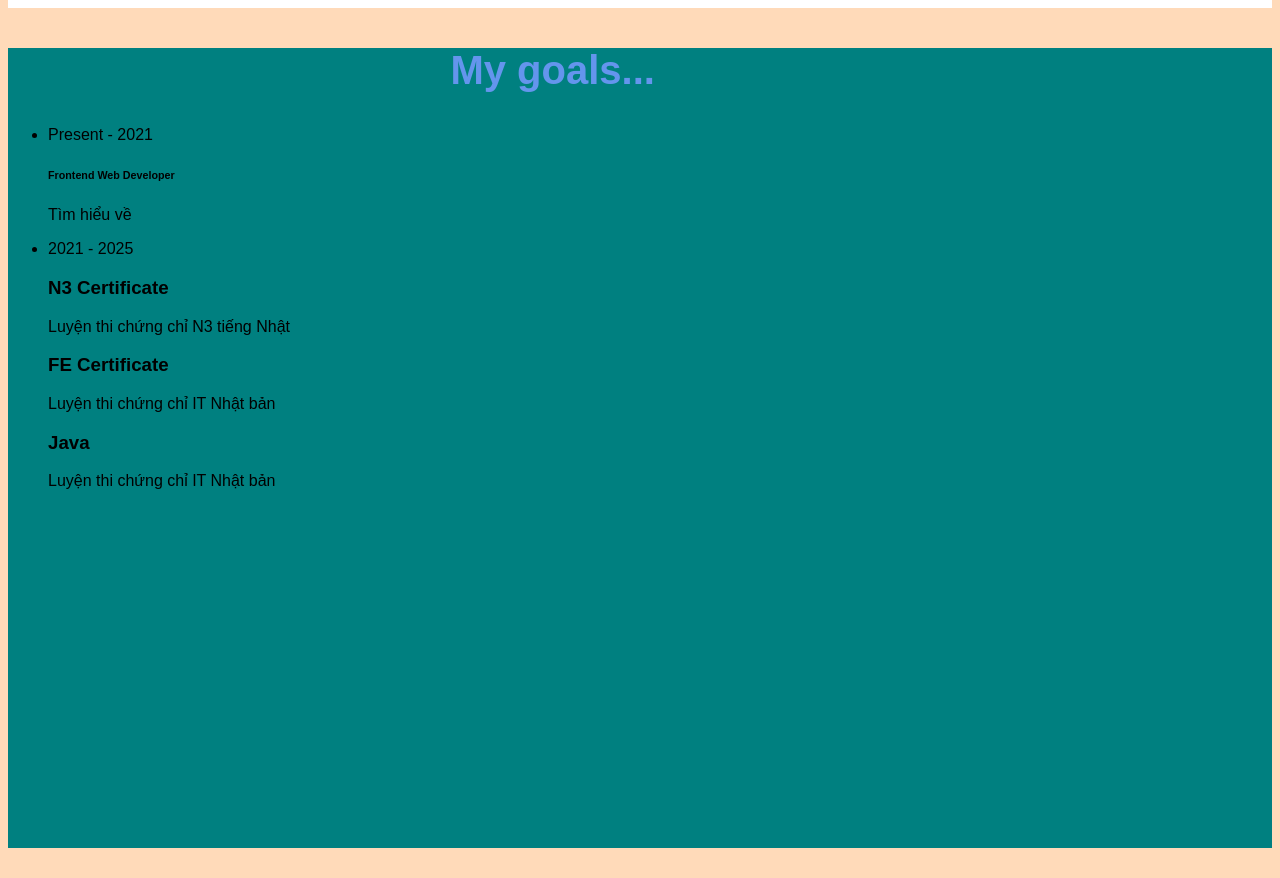
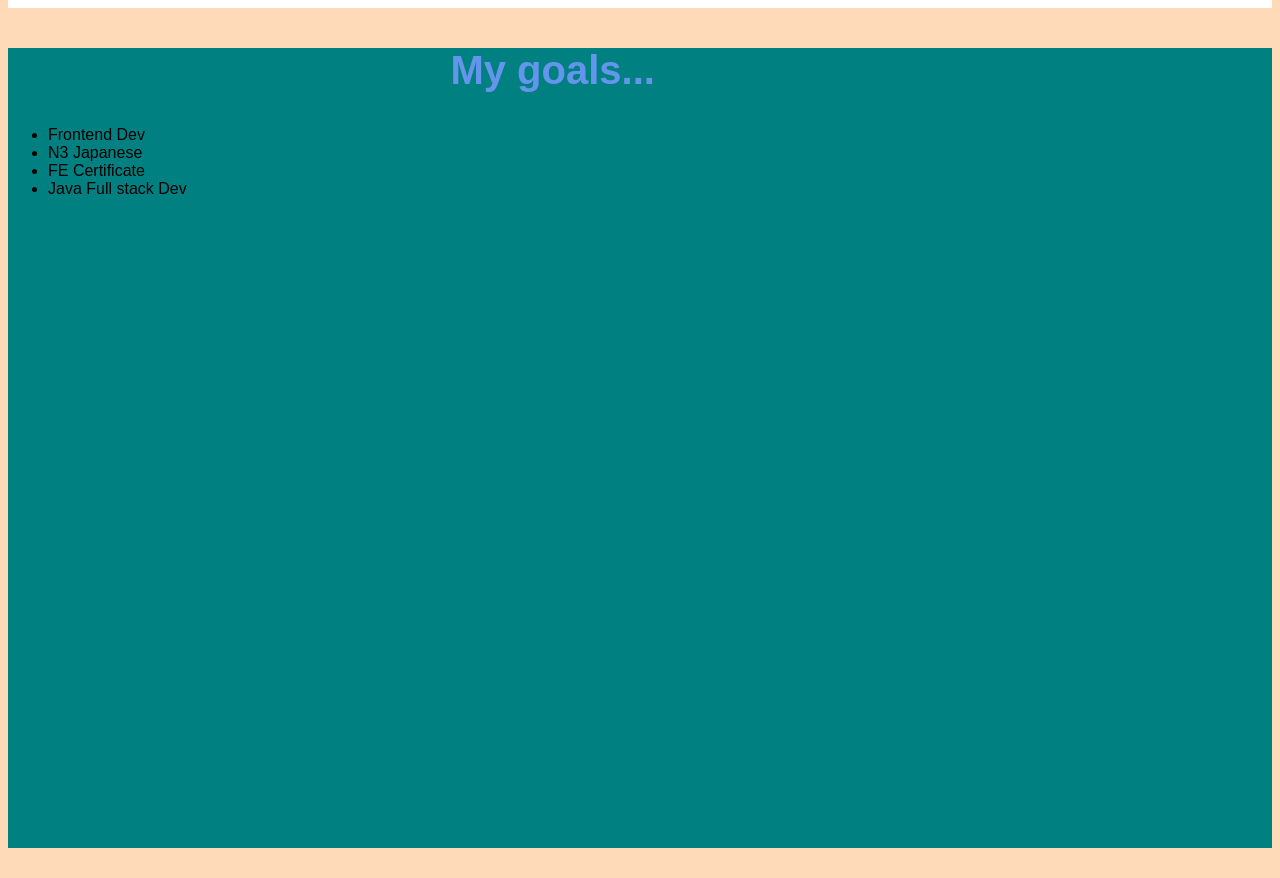
Before and after one commit to ducmanh2802/portfolio, a plain HTML site: page index.html in a window 1280 px wide. Shown: the part 800-1678 px from the top of the page. Drawn offline with Linux system fonts and the light colour scheme.

Commit message:
Update Portfolio

```diff
--- a/index.html
+++ b/index.html
@@ -37,28 +37,10 @@
     <section id="goals">
       <h1 class="projects_title">My goals...</h1>
       <ul>
-        <li>
-          <div class="date">Present - 2021</div>
-          <div class="info">
-            <h6>Frontend Web Developer</h6>
-            <p>Tìm hiểu về</p>
-          </div>
-        </li>
-        <li>
-          <div class="date">2021 - 2025</div>
-          <div class="info">
-            <h3>N3 Certificate</h3>
-            <p>Luyện thi chứng chỉ N3 tiếng Nhật</p>
-          </div>
-          <div class="info">
-            <h3>FE Certificate</h3>
-            <p>Luyện thi chứng chỉ IT Nhật bản</p>
-          </div>
-          <div class="info">
-            <h3>Java</h3>
-            <p>Luyện thi chứng chỉ IT Nhật bản</p>
-          </div>
-        </li>
+        <li>Frontend Dev</li>
+        <li>N3 Japanese</li>
+        <li>FE Certificate</li>
+        <li>Java Full stack Dev</li>
       </ul>
     </section>
     <section id="projects">
```
